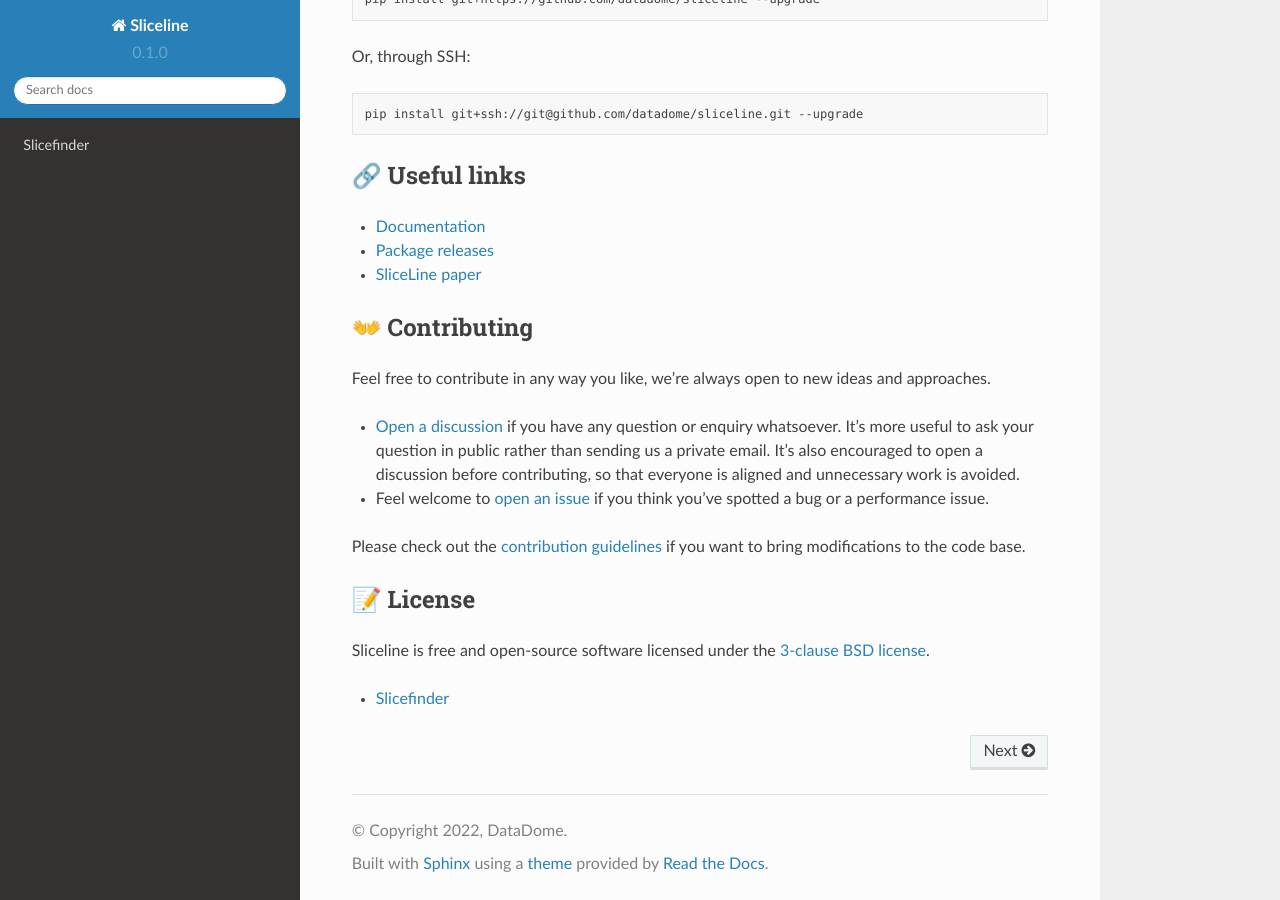
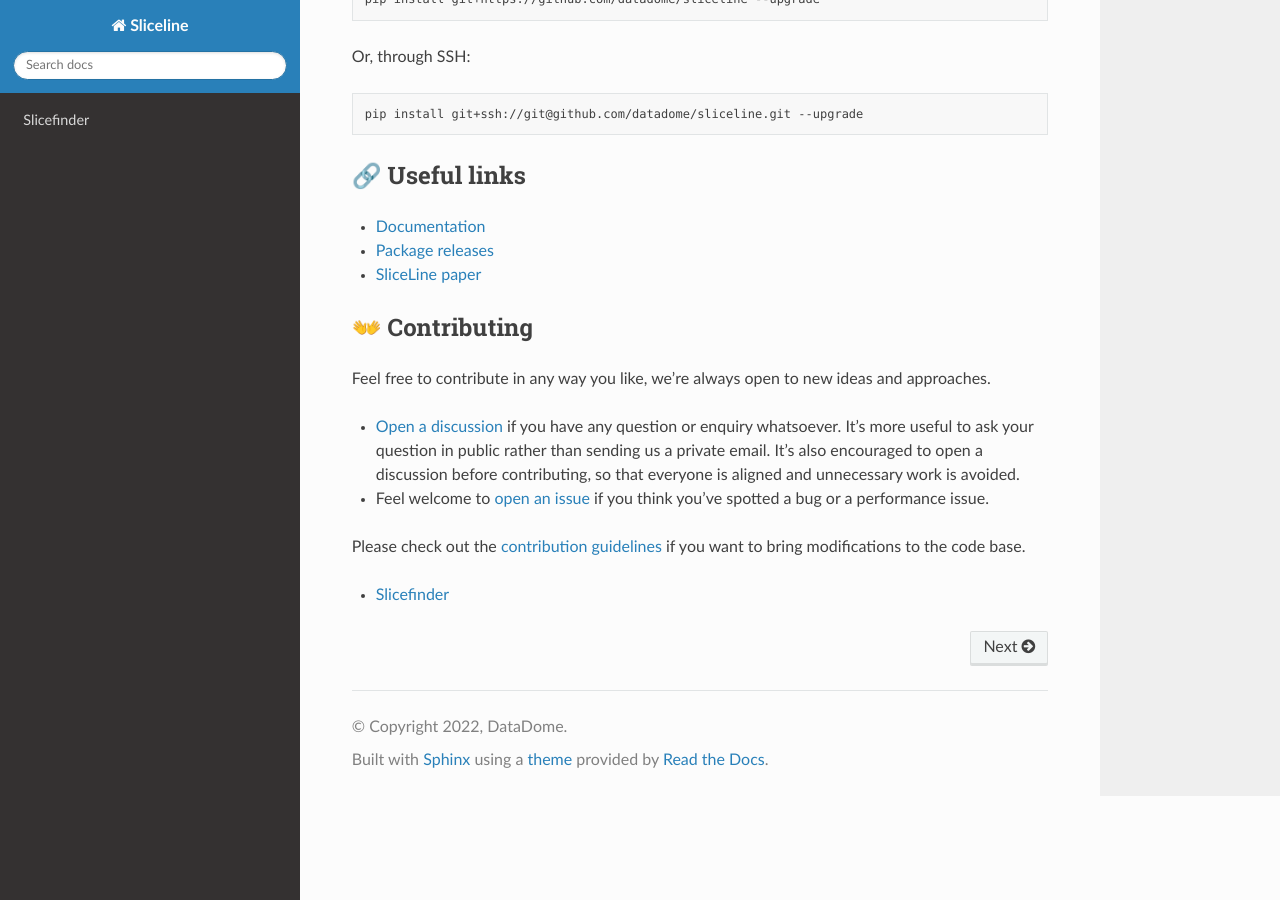
Before and after one commit to DataDome/sliceline, a Sphinx documentation site: the page built from docs/source/index.rst, in a window 1280 px wide and 900 px high, scrolled down 1101 px. Built offline with Sphinx 7.4.7 and the Read the Docs theme 2.0.0, drawn with Linux system fonts in a browser that asks for light colours.

Commit message:
Chore/reset licence (#11)

```diff
--- a/README.rst
+++ b/README.rst
@@ -92,10 +92,3 @@
 Please check out the `contribution
 guidelines <https://github.com/datadome/sliceline/blob/main/CONTRIBUTING.md>`__
 if you want to bring modifications to the code base.
-
-📝 License
----------
-
-Sliceline is free and open-source software licensed under the `3-clause
-BSD
-license <https://github.com/datadome/sliceline/blob/main/LICENSE>`__.
--- a/docs/source/conf.py
+++ b/docs/source/conf.py
@@ -10,9 +10,6 @@
 project = 'Sliceline'
 copyright = '2022, DataDome'
 author = 'Antoine de Daran'
-
-release = '0.1'
-version = '0.1.0'
 
 # -- General configuration
 
--- a/pyproject.toml
+++ b/pyproject.toml
@@ -4,9 +4,12 @@
 
 [tool.poetry]
 name = "sliceline"
-version = "0.2.0"
+version = "0.0.0"
 description = "✂️ Fast slice finding for Machine Learning model debugging."
 authors = ["Antoine de Daran"]
+readme = "README.md"
+repository = "https://github.com/DataDome/sliceline"
+documentation = "https://sliceline.readthedocs.io/en/stable/"
 
 [tool.poetry.dependencies]
 python = "~3.9"
```
Also changed, not shown: README.md (added, +3 -0 lines), 1 other file.
